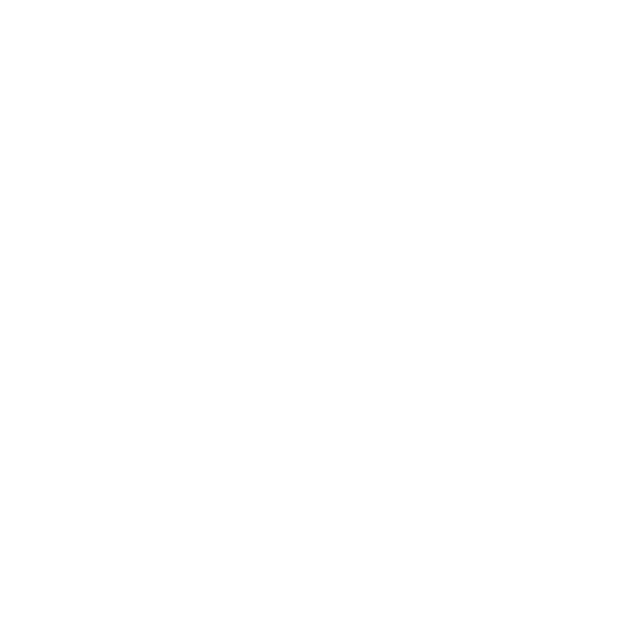
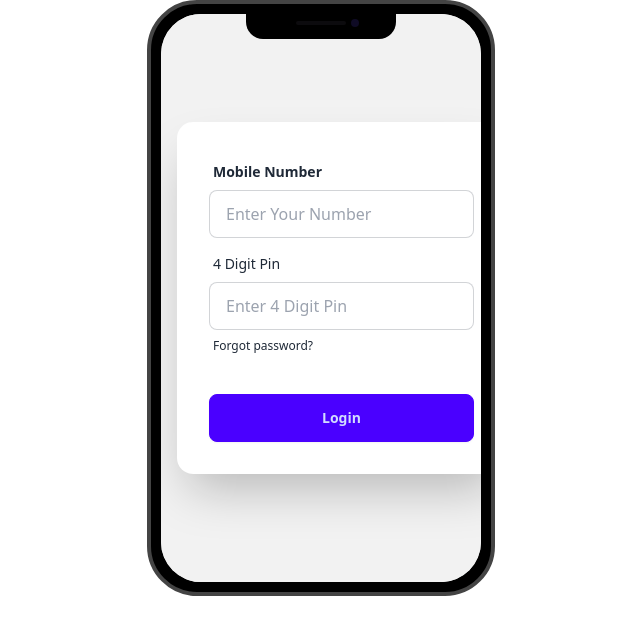
Before and after one commit to Jihanchy/Payoo-MFS-Bank, a plain HTML site: page index.html in a window 1280 px wide. Shown: the whole page, without its empty margins (319-959 px from the left). Drawn offline with nearby package versions, Linux system fonts and the light colour scheme.

Commit message:
added payoo-bank.js file and login form section

```diff
--- a/index.html
+++ b/index.html
@@ -3,9 +3,47 @@
 <head>
     <meta charset="UTF-8">
     <meta name="viewport" content="width=device-width, initial-scale=1.0">
-    <title>Document</title>
+    <title>Payoo Bank</title>
+    <link href="https://cdn.jsdelivr.net/npm/daisyui@4.12.10/dist/full.min.css" rel="stylesheet" type="text/css" />
+    <script src="https://cdn.tailwindcss.com"></script>
 </head>
 <body>
-
+    <main class="flex justify-center">
+        <div class="mockup-phone">
+            <div class="camera"></div>
+            <div class="display">
+              <div class="artboard artboard-demo phone-1">
+                <!-- login form -->
+                <div class="hero bg-base-200 min-h-screen">
+                    <div class="hero-content flex-col">
+                      <div class="card bg-base-100 w-full max-w-sm shrink-0 shadow-2xl ">
+                        <form class="card-body ">
+                          <div class="form-control">
+                            <label class="label">
+                              <span class="label-text font-semibold">Mobile Number</span>
+                            </label>
+                            <input id="input-number" type="number" placeholder="Enter Your Number" class="input input-bordered" autocomplete="off" required />
+                          </div>
+                          <div class="form-control">
+                            <label class="label">
+                              <span class="label-text">4 Digit Pin</span>
+                            </label>
+                            <input id="input-pin" type="password" placeholder="Enter 4 Digit Pin" class="input input-bordered" autocomplete="off" required />
+                            <label class="label">
+                              <a href="#" class="label-text-alt link link-hover">Forgot password?</a>
+                            </label>
+                          </div>
+                          <div class="form-control mt-6">
+                            <button id="login-btn" class="btn btn-primary">Login</button>
+                          </div>
+                        </form>
+                      </div>
+                    </div>
+                  </div>
+              </div>
+            </div>
+          </div>
+    </main>
+    <script src="./js/payoo-bank.js"></script>
 </body>
 </html>
--- /dev/null
+++ b/js/payoo-bank.js
@@ -0,0 +1,13 @@
+/***step -1*** add event listener in login btn****/
+document.getElementById('login-btn').addEventListener('click', function(event){
+    event.preventDefault();
+
+    const inputNumber = document.getElementById('input-number').value
+    const inputPin = document.getElementById('input-pin').value
+    if(inputNumber==='01613516358' && inputPin==='1557'){
+        console.log('allow user to access this website')
+    }else{
+        alert('wrong phone number or pin')
+    }
+
+})
```
Also changed, not shown: home.html (added, +21 -0 lines), tailwind.config.js (added).
